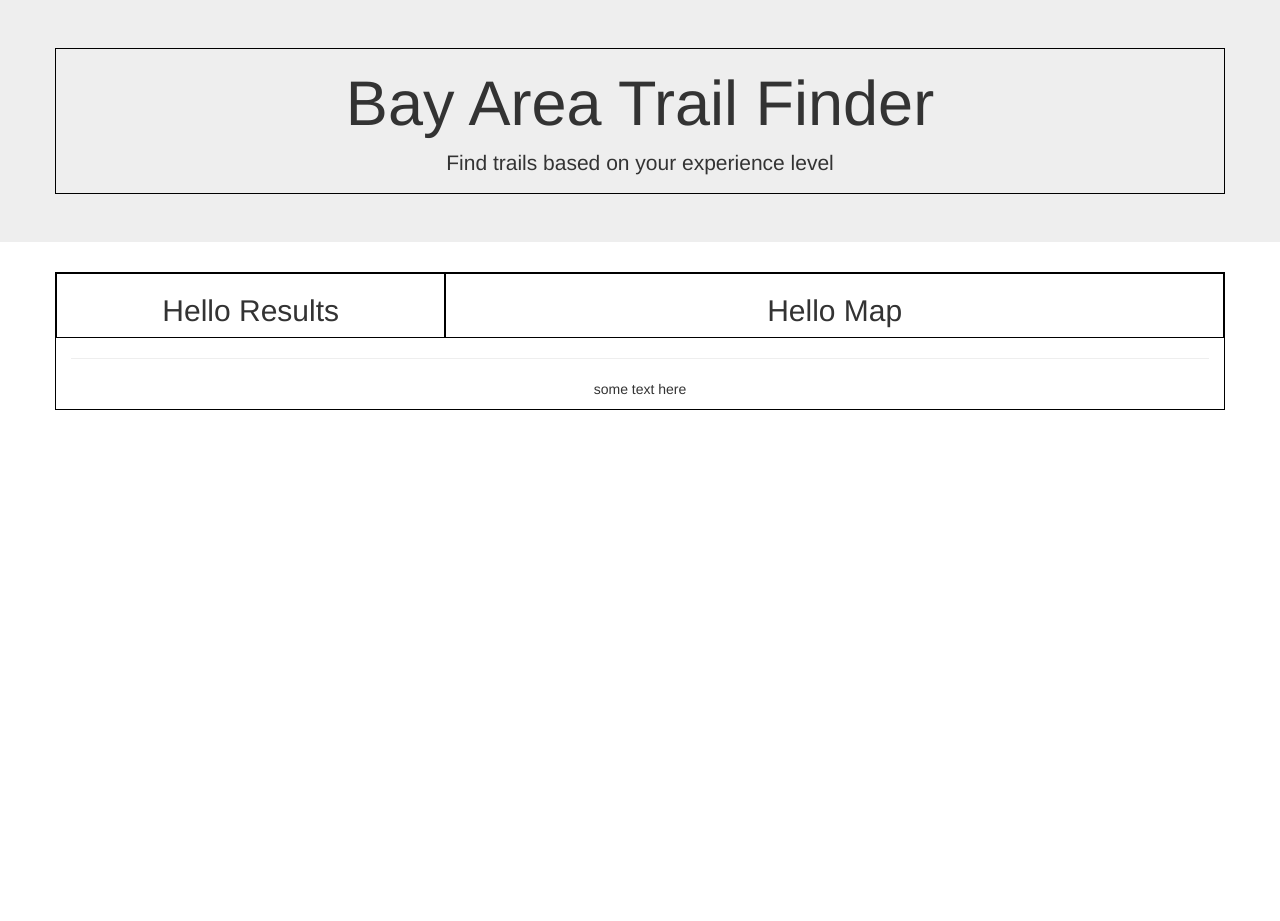
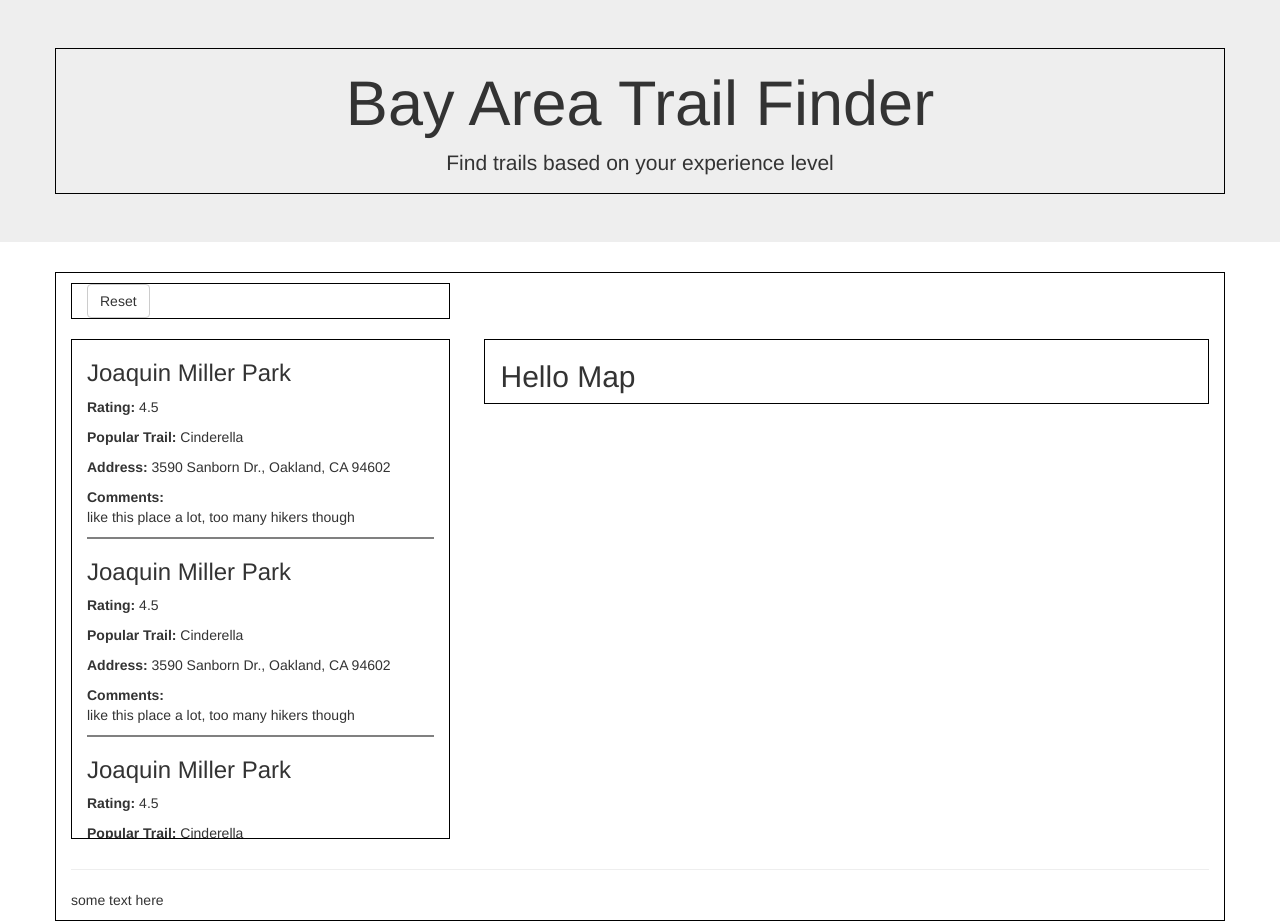
Before and after one commit to dkingdon/project-01, a website: page views/index.html in a window 1280 px wide. Before the commit the page ends 800 px from the top, so only its background shows below. Drawn offline with nearby package versions, Linux system fonts and the light colour scheme; files that its build step writes are made by us from their sources; files whose address does not match are found by name.

Commit message:
wireframe and result panel complete. Also added a temp map png to help with visualization

```diff
--- a/public/styles/styles.css
+++ b/public/styles/styles.css
@@ -1,16 +1,53 @@
 body {
+}
+
+.jumbotron {
   text-align: center;
+  /*background: url(http://www.oldcreeklodgegatlinburg.com/wp-content/uploads/2016/01/hikingtrail.jpg) no-repeat center center;*/
 }
 
 .container {
   border: 1px solid black;
 }
 
+.row {
+  margin-left: auto;
+  margin-right: auto;
+}
+
+
 .col-md-4 {
   border: 1px solid black;
+  margin: 10px auto 10px auto;
+  width: 33.3333%;
+  float: left;
+}
+
+.underline {
+  border-bottom: 2px solid grey;
   margin-left: auto;
+  margin-right: auto;
+}
+
+/*#scroll-box(@direction: vertical){
+    height: 100%;
+    overflow-y: scroll; NOTE not working
+    overflow: auto;
+}*/
+
+#scroll-box {
+  max-height: 500px;
+  overflow-y: scroll;
 }
 
 .col-md-8 {
   border: 1px solid black;
+  margin: 10px auto 10px auto;
+  width: 63.6666%;
+  float: right;
+  /*background: url(public/images/tempMap.png); */
 }
+
+/*footer {
+  position: fixed;
+}*/
--- a/views/index.html
+++ b/views/index.html
@@ -21,23 +21,67 @@
 
   <body>
 
-    <!-- Main jumbotron for a primary marketing message or call to action -->
+    <!-- Header -->
     <div class="jumbotron">
       <div class="container">
         <h1>Bay Area Trail Finder</h1>
         <p>Find trails based on your experience level</p>
       </div>
     </div>
+    <!-- Results Section -->
+    <div class="container">
+      <div class="row" id="reset-btn">
+        <div class="col-md-4 ">
+          <button class="btn btn-default" type="submit">Reset</button>
+        </div>
+      </div>
+      <div class="row">
+        <div class="col-md-4" id="scroll-box">
+          <h3>Joaquin Miller Park</h2>
+          <p><strong>Rating:</strong> 4.5</p>
+          <p><strong>Popular Trail:</strong> Cinderella</p>
+          <p><strong>Address:</strong> 3590 Sanborn Dr., Oakland, CA 94602</p>
+          <p><strong>Comments:</strong> <br/>
+          like this place a lot, too many hikers though
+          </p>
+            <!-- need to think how we will display comments  -->
+          <div class="underline"></div>
 
-    <div class="container">
-      <!-- Example row of columns -->
-      <div class="row">
-        <div class="col-md-4">
-          <h2>Hello Results</h2>
+          <h3>Joaquin Miller Park</h2>
+          <p><strong>Rating:</strong> 4.5</p>
+          <p><strong>Popular Trail:</strong> Cinderella</p>
+          <p><strong>Address:</strong> 3590 Sanborn Dr., Oakland, CA 94602</p>
+          <p><strong>Comments:</strong> <br/>
+          like this place a lot, too many hikers though
+          </p>
+            <!-- need to think how we will display comments  -->
+          <div class="underline"></div>
+
+          <h3>Joaquin Miller Park</h2>
+          <p><strong>Rating:</strong> 4.5</p>
+          <p><strong>Popular Trail:</strong> Cinderella</p>
+          <p><strong>Address:</strong> 3590 Sanborn Dr., Oakland, CA 94602</p>
+          <p><strong>Comments:</strong> <br/>
+          like this place a lot, too many hikers though
+          </p>
+            <!-- need to think how we will display comments  -->
+          <div class="underline"></div>
+
+          <h3>Joaquin Miller Park</h2>
+          <p><strong>Rating:</strong> 4.5</p>
+          <p><strong>Popular Trail:</strong> Cinderella</p>
+          <p><strong>Address:</strong> 3590 Sanborn Dr., Oakland, CA 94602</p>
+          <p><strong>Comments:</strong> <br/>
+          like this place a lot, too many hikers though
+          </p>
+            <!-- need to think how we will display comments  -->
+          <div class="underline"></div>
 
         </div>
         <div class="col-md-8">
           <h2>Hello Map</h2>
+            <div id="map-pannel">
+            </div>
        </div>
       </div>
 
```
Also changed, not shown: public/images/tempMap.png (added).
